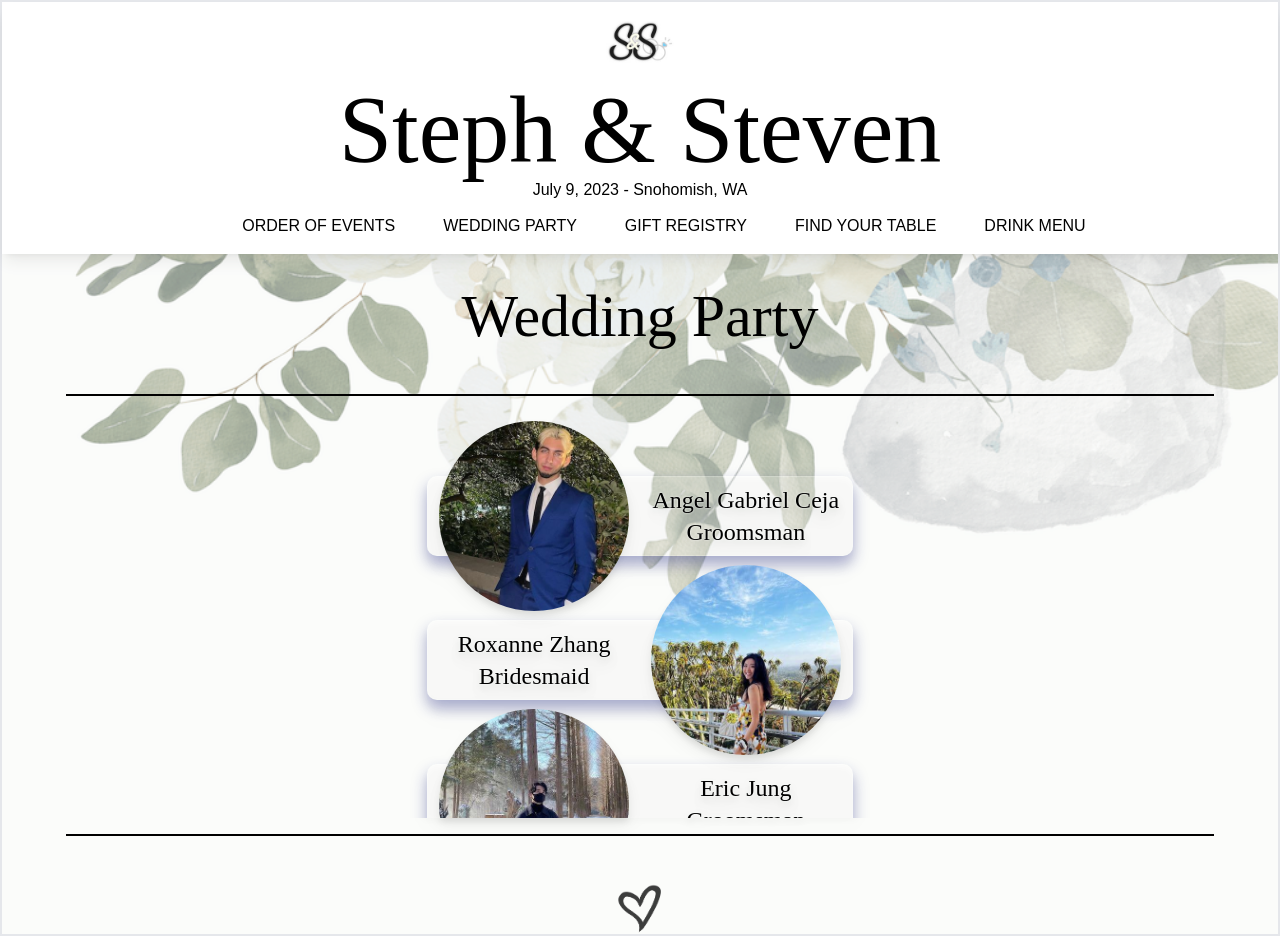
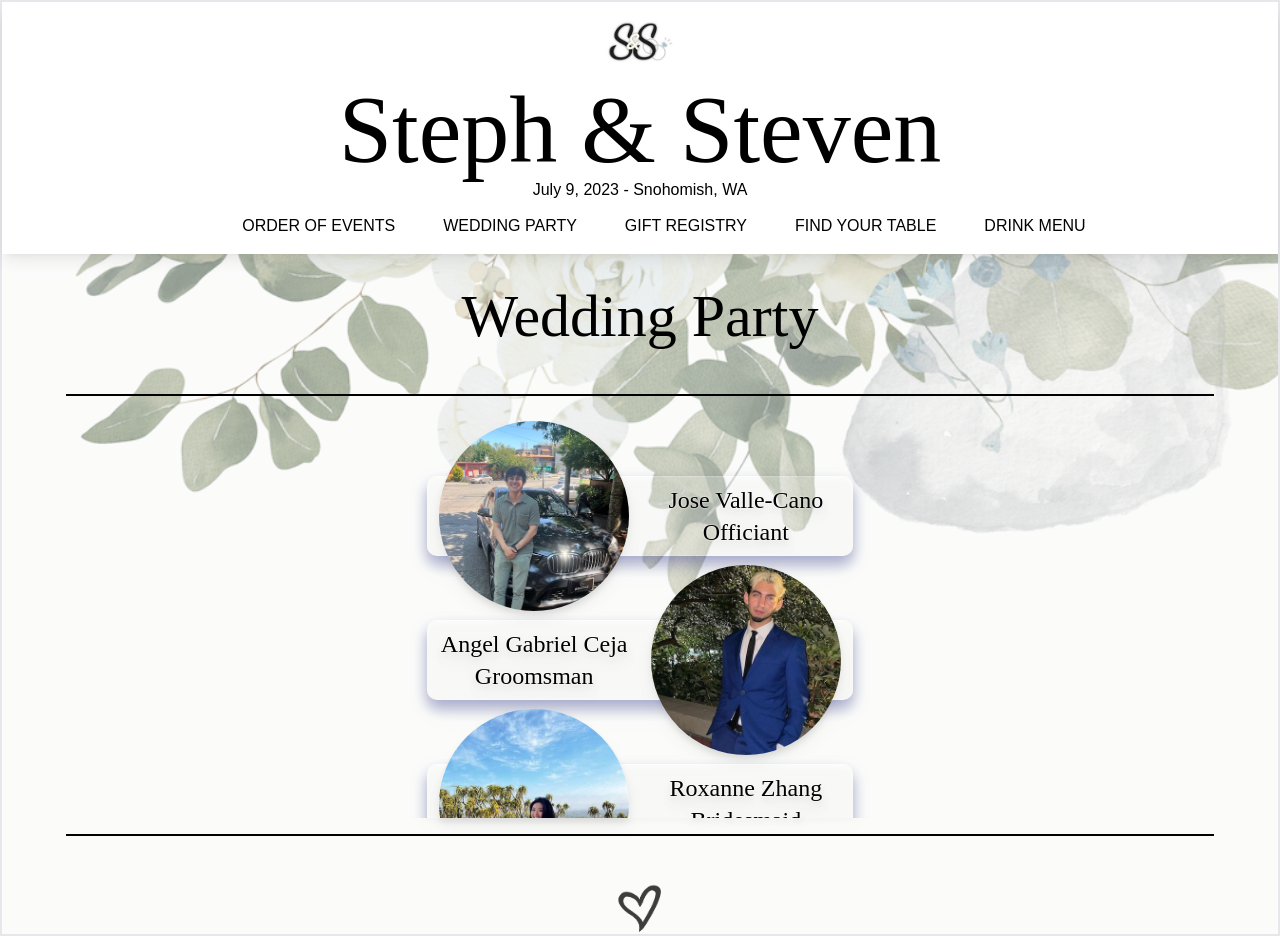
Before and after one commit to stevkim/wedding, a React (Create React App) app: page /wedding-party in a window 1280 px wide. Built offline with nearby package versions, Linux system fonts and the light colour scheme.

Commit message:
testing  Please enter the commit message for your changes. Lines starting

```diff
--- a/src/data/seating.js
+++ b/src/data/seating.js
@@ -18,7 +18,7 @@ export const SEATING = [
     table: 6, guests: ['Eric Zhuang', 'Julia Balas', 'Gabriel Rothman', 'Harsh Chandra', 'Irem Oz', 'Carlos Jaimes Noriega', 'Sibonay Koo', 'Zabir Islam']
   },
   {
-    table: 7, guests: ['Allan Wan', 'Coe Johnson', 'Elly McClane', 'Ryan Wood', 'Esther Chan', 'John Goto', 'John Sun', 'Pragash Sivasundaram', 'Tony Su']
+    table: 7, guests: ['Allan Wan', 'Coe Johnson', 'Elly McClane', 'Ryan Wood', 'Esther Chan', 'John Goto', 'John Sun', 'Jazel Canseco', 'Tony Su']
   },
   {
     table: 8, guests: ['Byung Woo Kim', 'Hyun Ju Lee', 'Hyomin Kim', 'Ok Shin Ja', 'Hae Sung Yoo', 'Kimmer Yoo']
--- a/src/data/wedding-party.js
+++ b/src/data/wedding-party.js
@@ -6,8 +6,15 @@ import sharon from '../images/sharonxu.jpg';
 import mj from '../images/mjkim.jpg';
 import olivia from '../images/oliviazhang.jpg';
 import roxanne from '../images/roxannezhang.jpg';
+import jose from '../images/josevalle.JPG';
+import justin from '../images/justinhsu.JPG';
 
 export const WEDDINGPARTY = [
+	{
+		name: 'Jose Valle-Cano',
+		role: 'Officiant',
+		image: jose,
+	},
 	{
 		name: 'Angel Gabriel Ceja',
 		role: 'Groomsman',
@@ -48,6 +55,11 @@ export const WEDDINGPARTY = [
 		role: 'Bridesmaid',
 		image: sharon,
 	},
+	{
+		name: 'Justin Hsu',
+		role: 'Flower Boy',
+		image: justin
+	},
 ];
 
 // {
```
Also changed, not shown: src/images/josevalle.JPG (added), src/images/justinhsu.JPG (added), testing.js (added).
